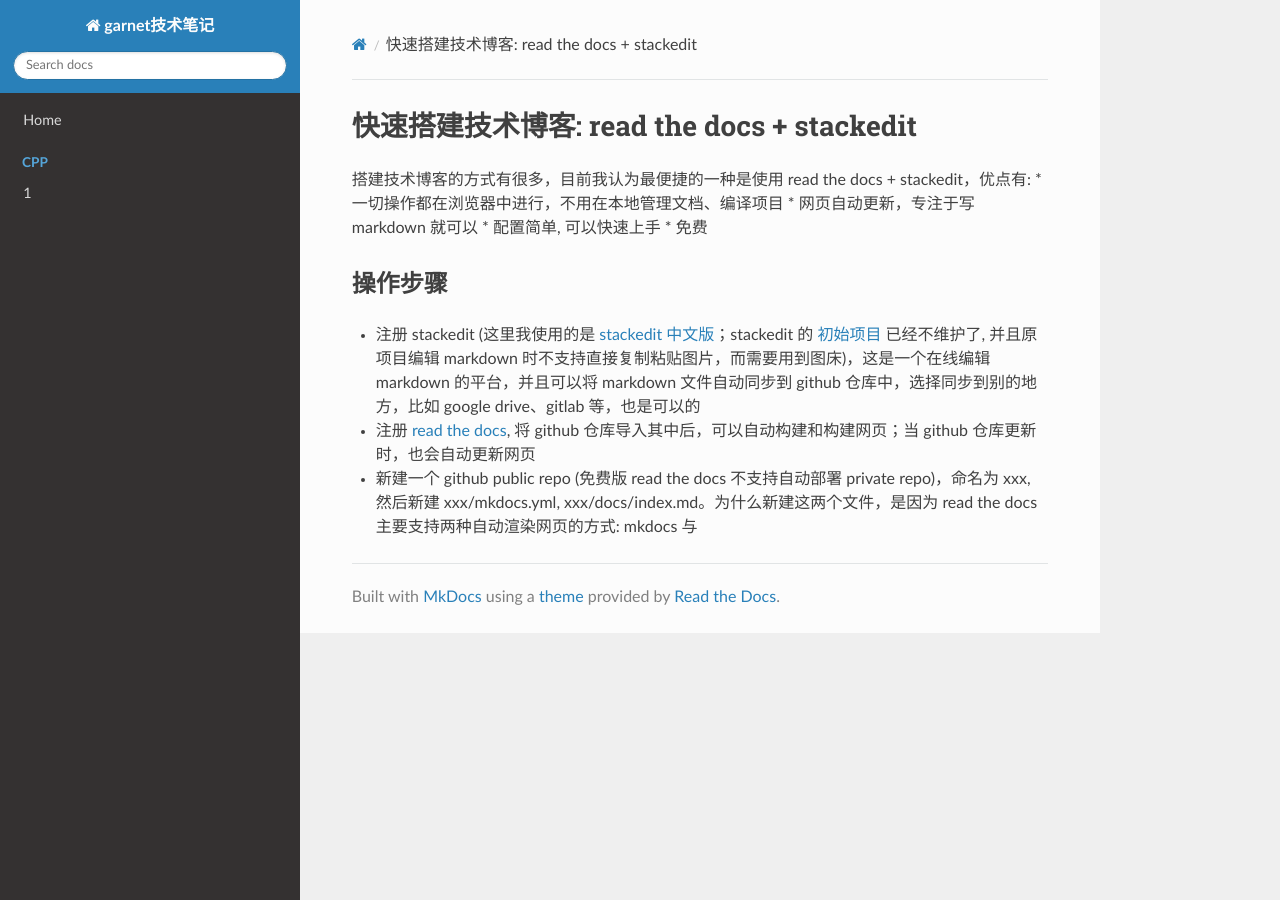
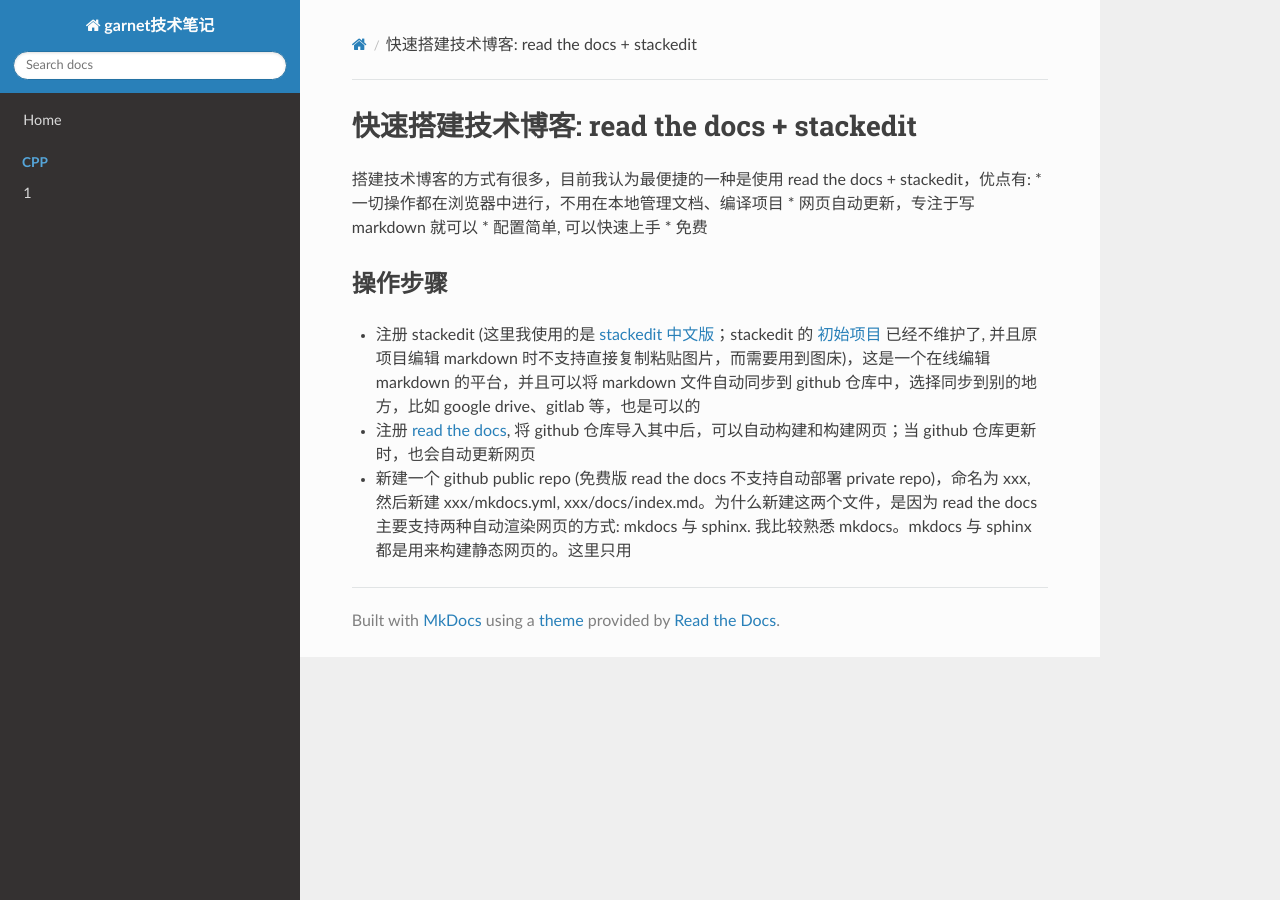
Before and after one commit to ymma98/technotes, an MkDocs documentation site: the page built from docs/杂谈/快速搭建技术博客: read the docs + stackedit.md, in a window 1280 px wide. Built offline with MkDocs 1.6.1, drawn with Linux system fonts in a browser that asks for light colours; nearby versions of some CDN libraries.

Commit message:
docs/杂谈/快速搭建技术博客: read the docs + stackedit.md updated from https://stackedit.cn/

```diff
--- a/docs/杂谈/快速搭建技术博客: read the docs + stackedit.md
+++ b/docs/杂谈/快速搭建技术博客: read the docs + stackedit.md
@@ -10,10 +10,10 @@
 
 * 注册 stackedit (这里我使用的是 [stackedit 中文版](https://stackedit.cn/)；stackedit 的 [初始项目](https://stackedit.io/) 已经不维护了, 并且原项目编辑 markdown 时不支持直接复制粘贴图片，而需要用到图床)，这是一个在线编辑 markdown 的平台，并且可以将 markdown 文件自动同步到 github 仓库中，选择同步到别的地方，比如 google drive、gitlab 等，也是可以的
 * 注册 [read the docs](https://about.readthedocs.com/), 将 github 仓库导入其中后，可以自动构建和构建网页；当 github 仓库更新时，也会自动更新网页
-* 新建一个 github public repo (免费版 read the docs 不支持自动部署 private repo)，命名为 xxx, 然后新建 xxx/mkdocs.yml, xxx/docs/index.md。为什么新建这两个文件，是因为 read the docs 主要支持两种自动渲染网页的方式: mkdocs 与
+* 新建一个 github public repo (免费版 read the docs 不支持自动部署 private repo)，命名为 xxx, 然后新建 xxx/mkdocs.yml, xxx/docs/index.md。为什么新建这两个文件，是因为 read the docs 主要支持两种自动渲染网页的方式: mkdocs 与 sphinx. 我比较熟悉 mkdocs。mkdocs 与 sphinx 都是用来构建静态网页的。这里只用
 
 
 
 <!--stackedit_data:
-eyJoaXN0b3J5IjpbNzIyNzU5MjIzXX0=
+eyJoaXN0b3J5IjpbLTE5MzYxNjYyMTVdfQ==
 -->
```
